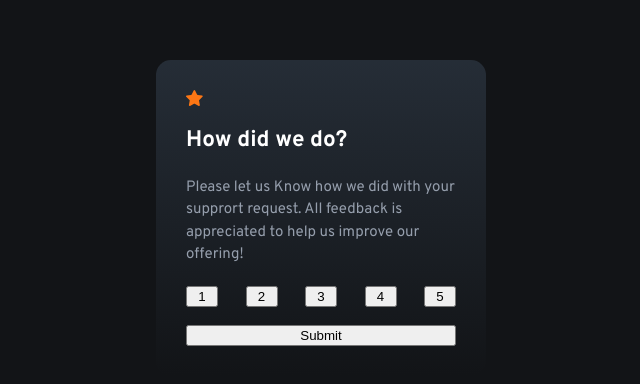
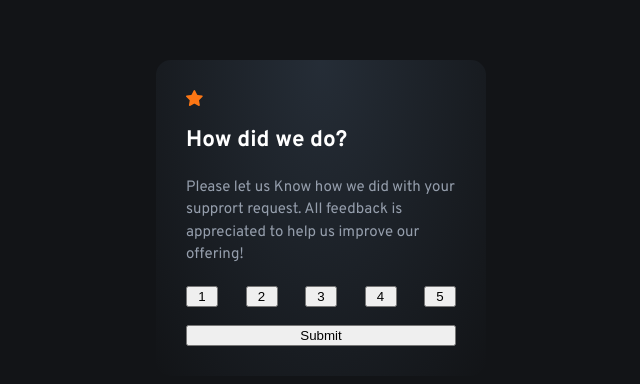
Before and after one commit to nivancheva/interactive-rating-component-react, a React (Create React App) app: page / in a window 1280 px wide. Shown: the part 182-566 px from the top of the page, without its empty margins (319-959 px from the left). Built offline with nearby package versions, Linux system fonts and the light colour scheme.

Commit message:
fix background

```diff
--- a/src/App.css
+++ b/src/App.css
@@ -9,7 +9,7 @@
 
 .card {
     width: 330px;
-    background: linear-gradient(var(--clr-blue), var(--clr-vd-blue));
+    background: radial-gradient(farthest-corner at 50% 0px, var(--clr-blue), var(--clr-vd-blue));
     padding: 2em;
     gap: 1.25em;
 
```
